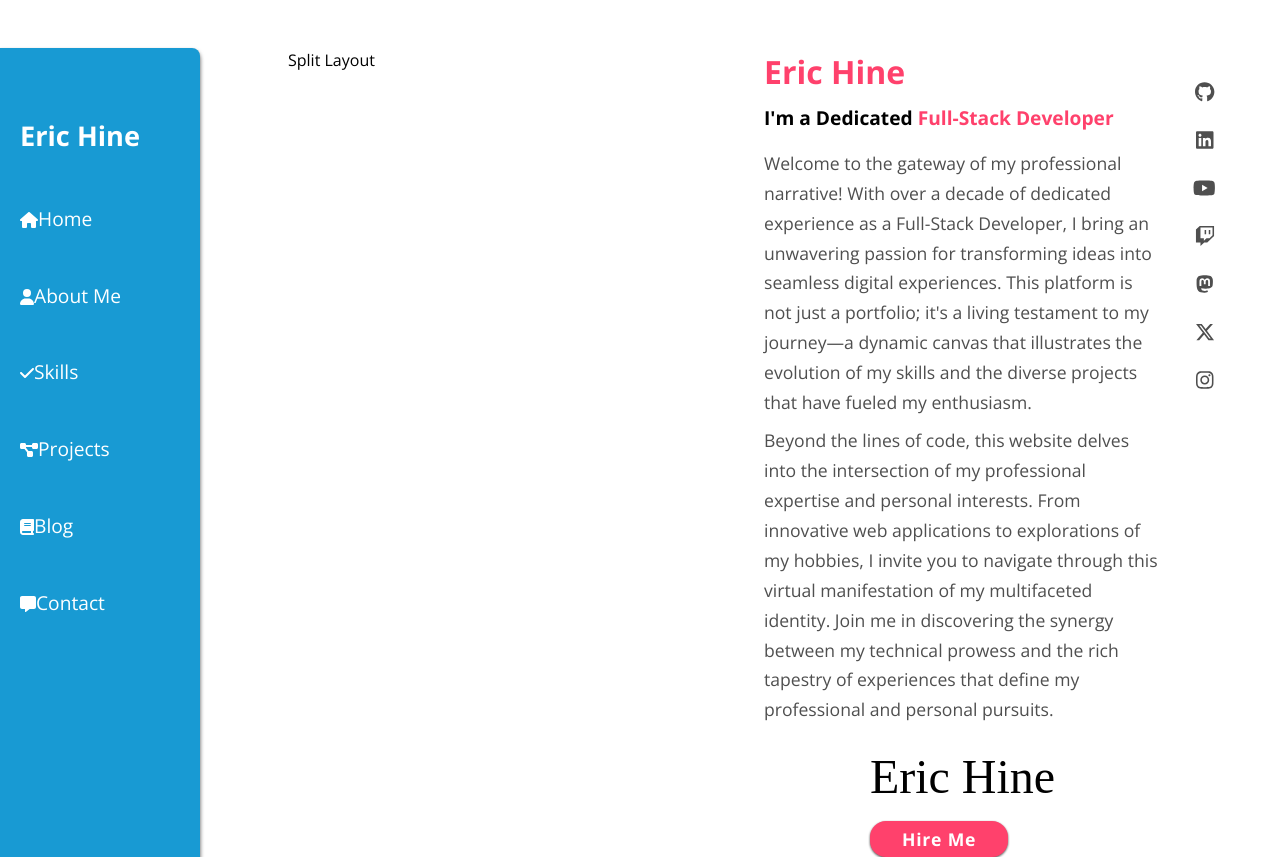
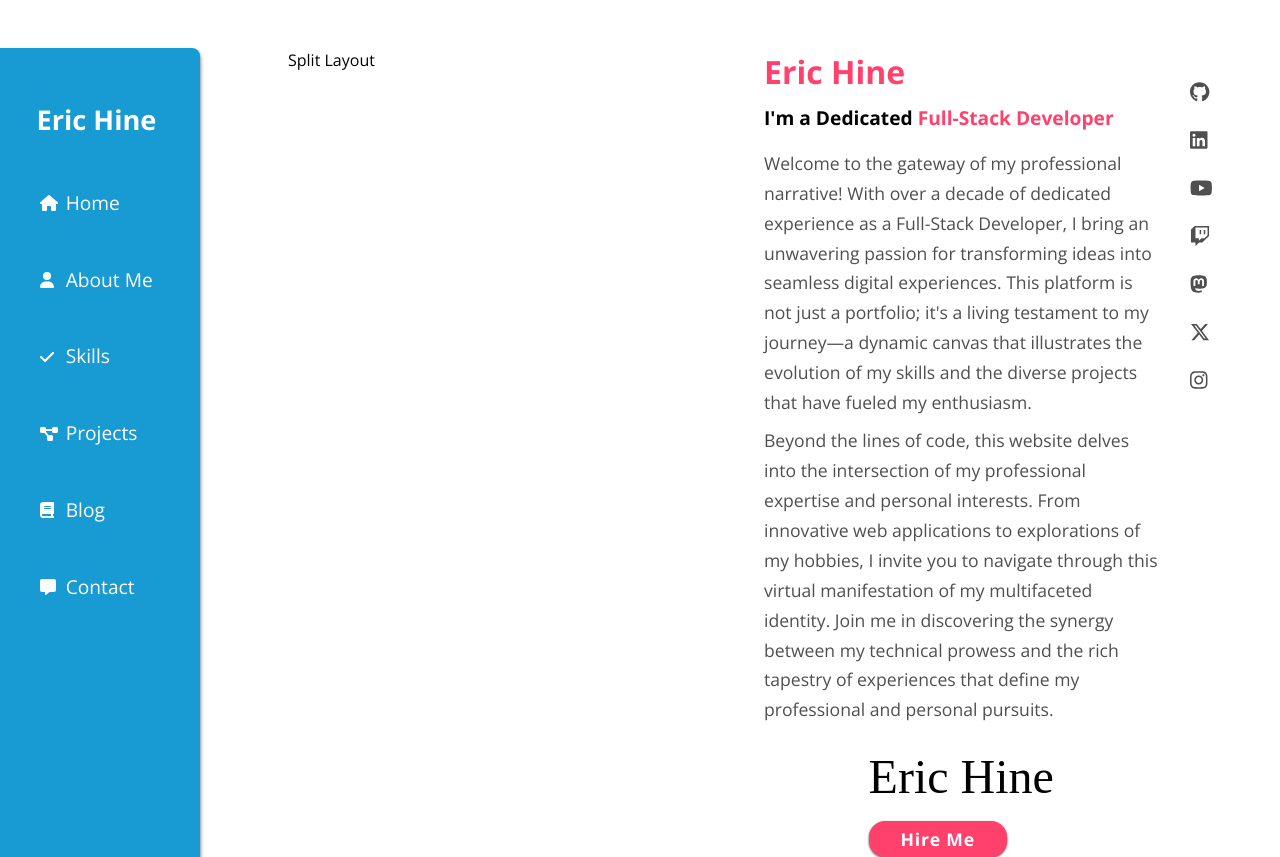
Before and after one commit to R-Daneel0livaw/portfolio, a React (Vite) app: page / in a window 1280 px wide. Built offline with nearby package versions, Linux system fonts and the light colour scheme; a web font is replaced by a local one.

Commit message:
Center nav items.

```diff
--- a/src/components/Navigation/Navigation.module.css
+++ b/src/components/Navigation/Navigation.module.css
@@ -3,6 +3,7 @@
     background-color: #189AD3;
     color: white;
     padding: 20px;
+    padding-left: 0.8rem;
     filter: drop-shadow(0px 3px 2px #4f4f4f);
 }
 
@@ -23,15 +24,24 @@ ul {
     list-style: none;
     padding: 0;
     margin: 0;
+    align-self: center;
+}
+
+li {
+    display: flex;
+    align-items: center;
+    margin-top: 3rem;
+}
+
+i {
+    width: 1.6rem;
 }
 
 .navHeader {
     font-weight: bold;
     font-size: 1.7rem;
-}
-
-.navHeader, li {
-    margin-top: 3rem;
+    margin-top: 2rem;
+    align-self: center;
 }
 
 li:hover {
```
